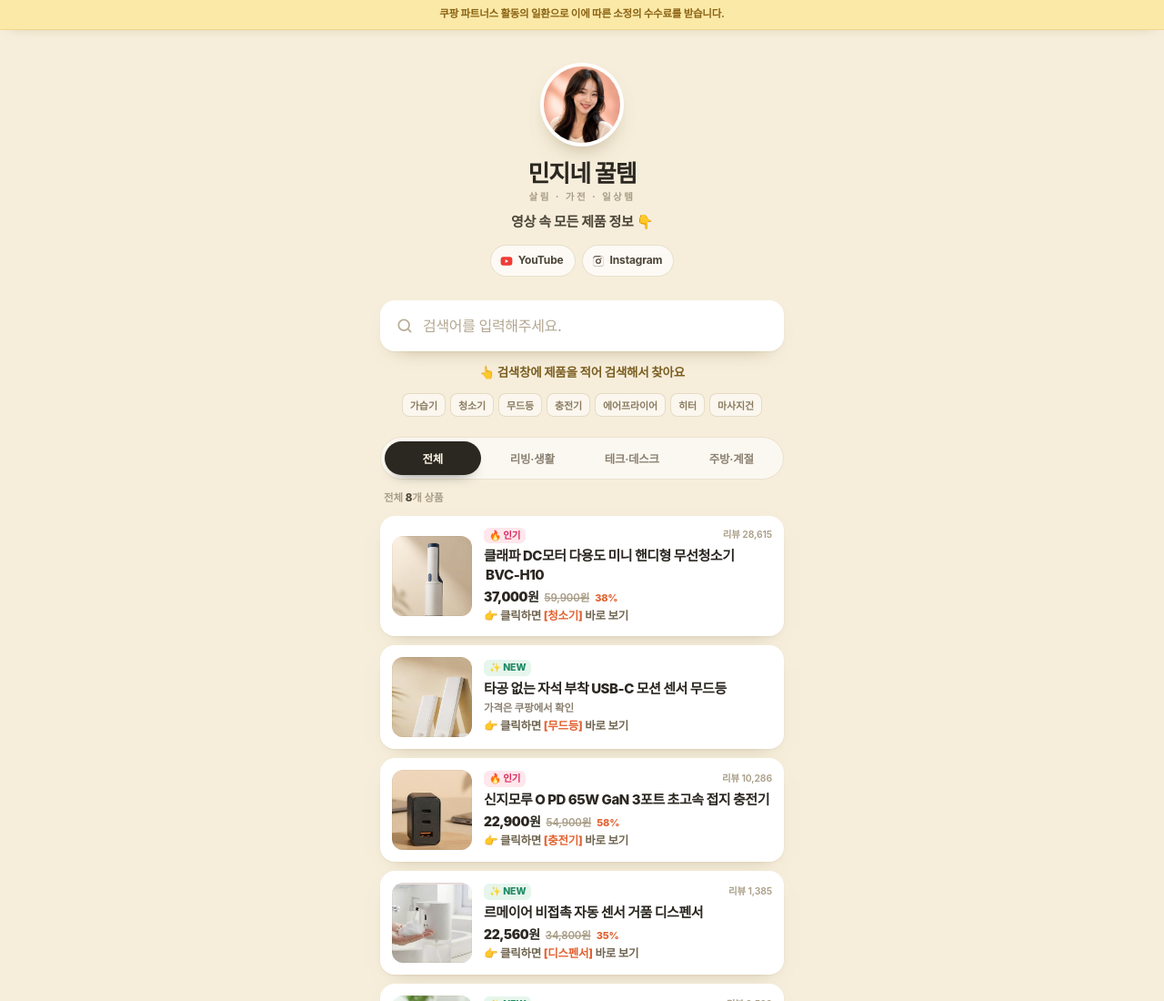
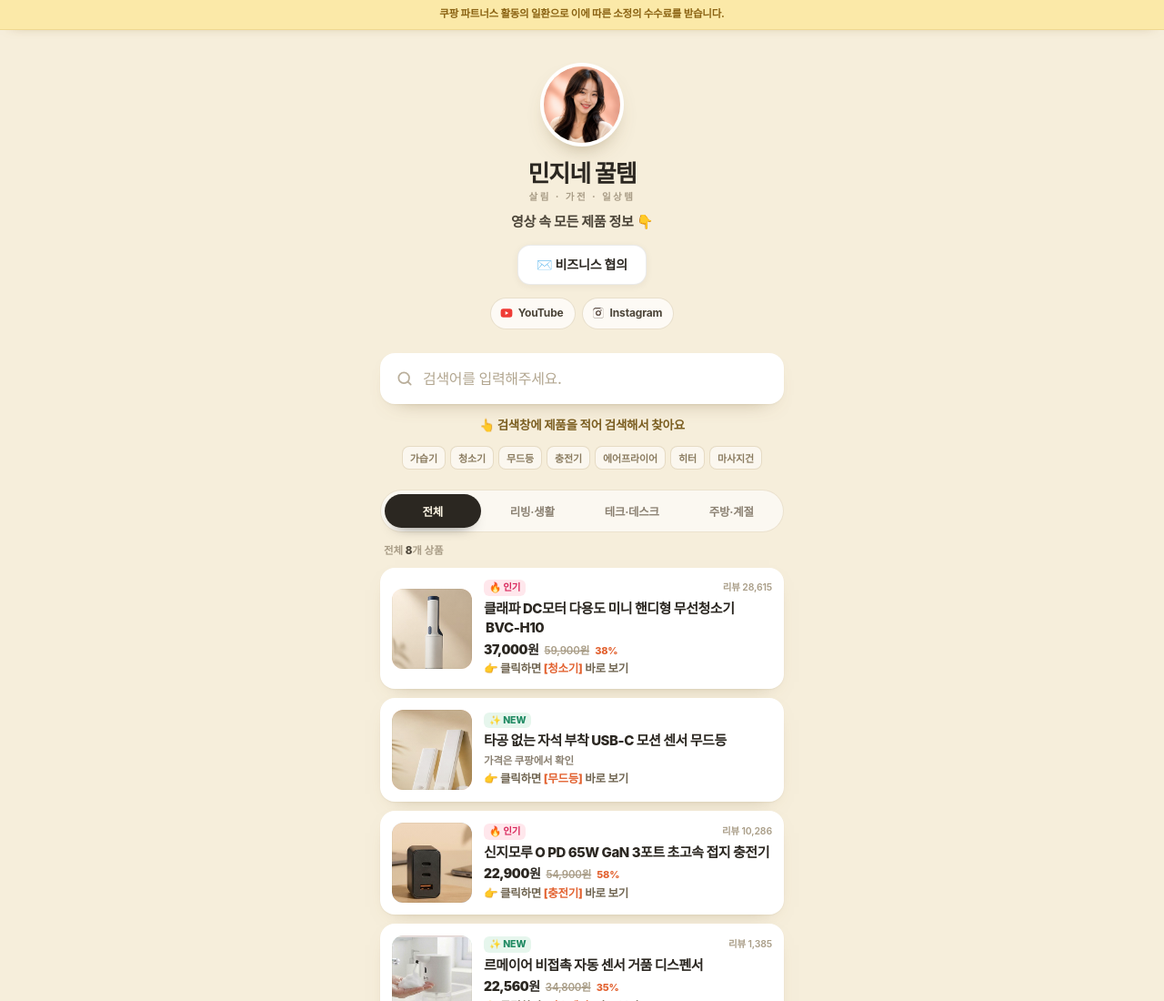
Before and after one commit to picklog-kr/picklog-kr.github.io, a plain HTML site: page index.html in a window 1280 px wide. Shown: the top 1100 px of the page at 91% size. Drawn offline with Linux system fonts and the light colour scheme; a web font is replaced by a local one.

Commit message:
Add business inquiry button to link hub

```diff
--- a/index.html
+++ b/index.html
@@ -159,6 +159,29 @@ var PICKLOG_LINKS = {
     letter-spacing:-0.02em;
     word-break:keep-all;
   }
+
+  .biz-wrap{
+    margin-top:14px;
+    display:flex;
+    justify-content:center;
+  }
+  .biz-btn{
+    display:inline-flex;
+    align-items:center;
+    gap:7px;
+    padding:10px 20px;
+    border-radius:14px;
+    background:#fff;
+    border:1px solid rgba(0,0,0,0.08);
+    box-shadow:0 2px 8px rgba(45,35,20,0.06);
+    font-size:14px;
+    font-weight:700;
+    color:var(--ink);
+    cursor:pointer;
+    text-decoration:none;
+    transition:transform .12s ease, box-shadow .12s ease;
+  }
+  .biz-btn:active{transform:scale(0.98);}
 
   .socials{
     display:flex;
@@ -599,7 +622,13 @@ var PICKLOG_LINKS = {
 
     <p class="tagline">영상 속 모든 제품 정보 👇</p>
 
-    <nav class="socials" aria-label="민지로그 공식 채널">
+    <div class="biz-wrap">
+      <a class="biz-btn" id="bizBtn" href="mailto:jeagyun98@gmail.com?subject=%5B%EB%AF%BC%EC%A7%80%EB%84%A4%20%EA%BF%80%ED%85%9C%5D%20%EB%B9%84%EC%A6%88%EB%8B%88%EC%8A%A4%20%ED%98%91%EC%9D%98%20%EB%AC%B8%EC%9D%98">
+        ✉️ 비즈니스 협의
+      </a>
+    </div>
+
+    <nav class="socials" aria-label="민지네 꿀템 공식 채널">
       <a class="social yt" href="https://www.youtube.com/@picklog_official" target="_blank" rel="noopener noreferrer" aria-label="민지로그 유튜브">
         <svg viewBox="0 0 24 24" aria-hidden="true"><path d="M23 12s0-3.7-.47-5.48a2.87 2.87 0 0 0-2.02-2.03C18.72 4 12 4 12 4s-6.72 0-8.51.49A2.87 2.87 0 0 0 1.47 6.5C1 8.3 1 12 1 12s0 3.7.47 5.48a2.87 2.87 0 0 0 2.02 2.03C5.28 20 12 20 12 20s6.72 0 8.51-.49a2.87 2.87 0 0 0 2.02-2.03C23 15.7 23 12 23 12zM9.75 15.5v-7l6 3.5-6 3.5z"/></svg>
         YouTube
```
